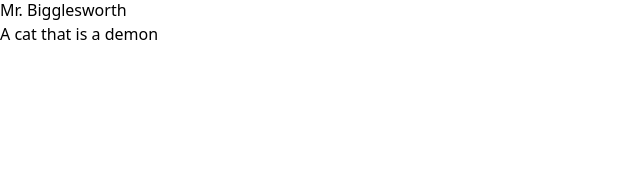
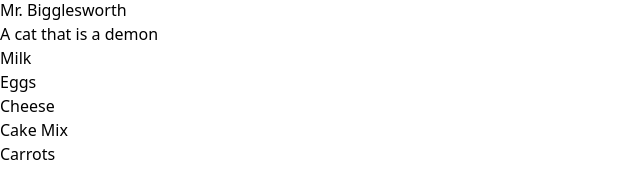
Before and after one commit to manavm1990/demos-react-19, a React (Vite) app: page / in a window 1280 px wide. Shown: the part 1382-1552 px from the top of the page, without its empty margins (0-640 px from the left). Before the commit the page ends 1428 px from the top, so only its background shows below. Built offline with nearby package versions, Linux system fonts and the light colour scheme.

Commit message:
Map over groceries to make 'lis'

```diff
--- a/src/App.jsx
+++ b/src/App.jsx
@@ -1,6 +1,7 @@
 import CatCard from "./components/CatCard";
 import Header from "./components/Header";
 import catsData from "./data/cats";
+import groceriesData from "./data/groceries";
 
 function App() {
   return (
@@ -10,6 +11,12 @@ function App() {
       {catsData.map((cat) => {
         return <CatCard cat={cat} key={cat.id} />;
       })}
+
+      <ul>
+        {groceriesData.map((grocery) => {
+          return <li key={grocery.id}>{grocery.name}</li>;
+        })}
+      </ul>
     </>
   );
 }
```
